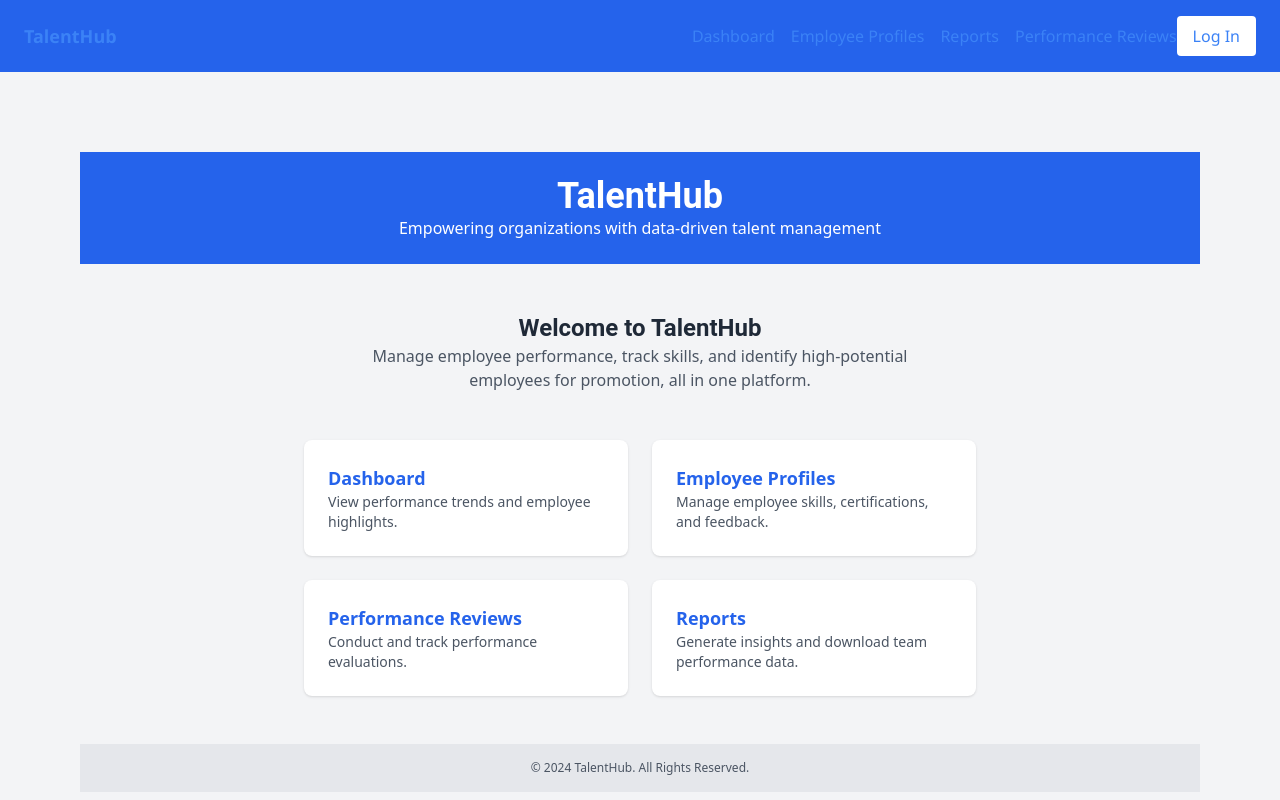
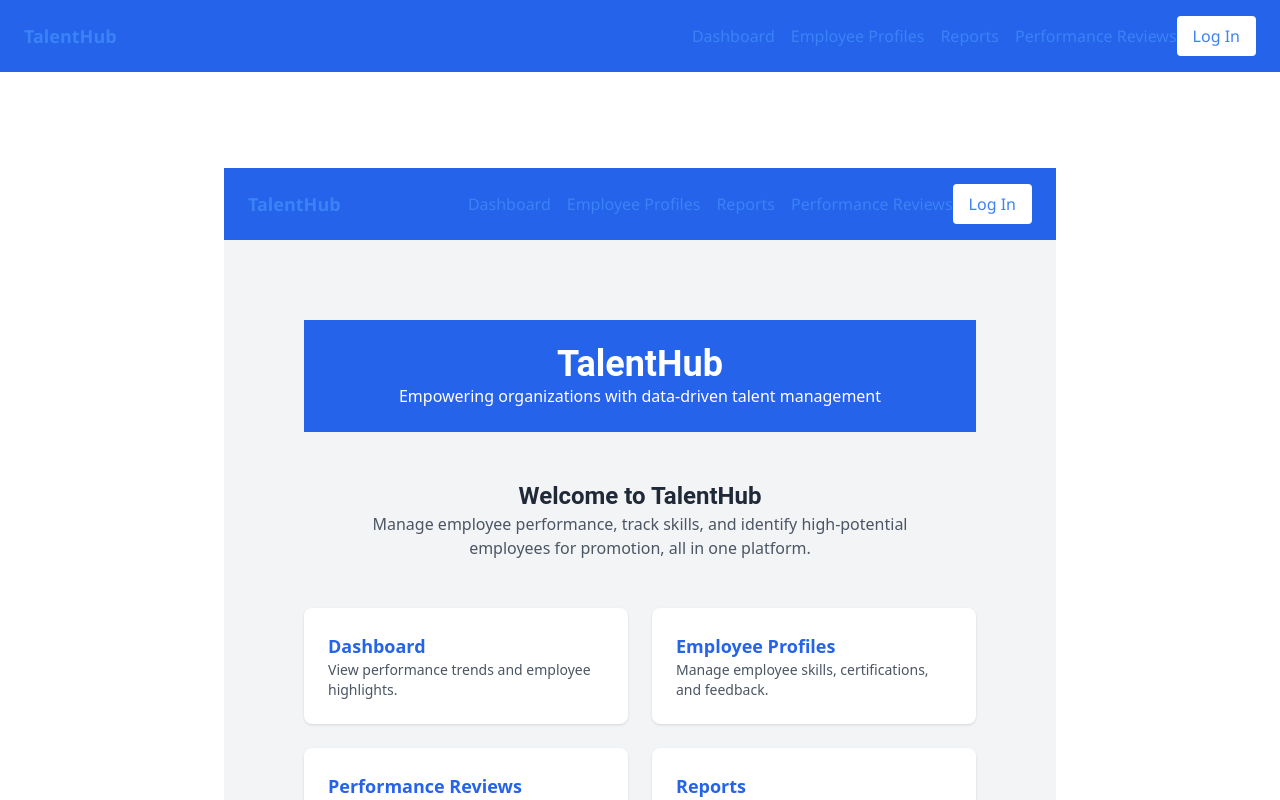
Before and after one commit to bananaNuggets75/talent-hub, a Next.js app: page / in a window 1280 px wide. Shown: the top 800 px of the page. Built offline with nearby package versions, Linux system fonts and the light colour scheme.

Commit message:
update: layout

```diff
--- a/app/layout.js
+++ /dev/null
@@ -1,30 +0,0 @@
-import localFont from "next/font/local";
-import "./globals.css";
-
-const geistSans = localFont({
-  src: "./fonts/GeistVF.woff",
-  variable: "--font-geist-sans",
-  weight: "100 900",
-});
-const geistMono = localFont({
-  src: "./fonts/GeistMonoVF.woff",
-  variable: "--font-geist-mono",
-  weight: "100 900",
-});
-
-export const metadata = {
-  title: "Create Next App",
-  description: "Generated by create next app",
-};
-
-export default function RootLayout({ children }) {
-  return (
-    <html lang="en">
-      <body
-        className={`${geistSans.variable} ${geistMono.variable} antialiased`}
-      >
-        {children}
-      </body>
-    </html>
-  );
-}
--- /dev/null
+++ b/app/layout.tsx
@@ -0,0 +1,17 @@
+import './globals.css';
+import Navbar from '../components/navbar';
+
+export default function RootLayout({
+  children,
+ }: {
+  children: React.ReactNode;
+ }) {
+  return (
+    <html lang="en">
+      <body className="min-h-screen">
+        <Navbar />
+        <div className="flex justify-center items-center p-24">{children}</div>
+      </body>
+    </html>
+  );
+}
```
